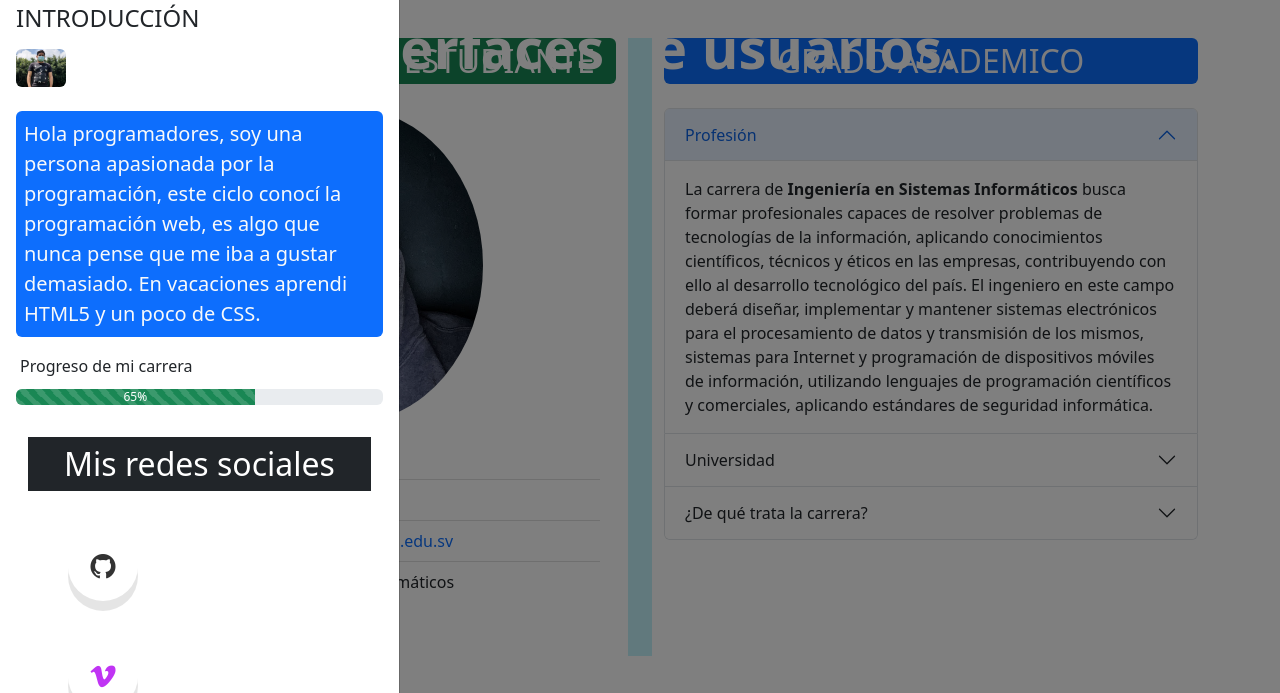
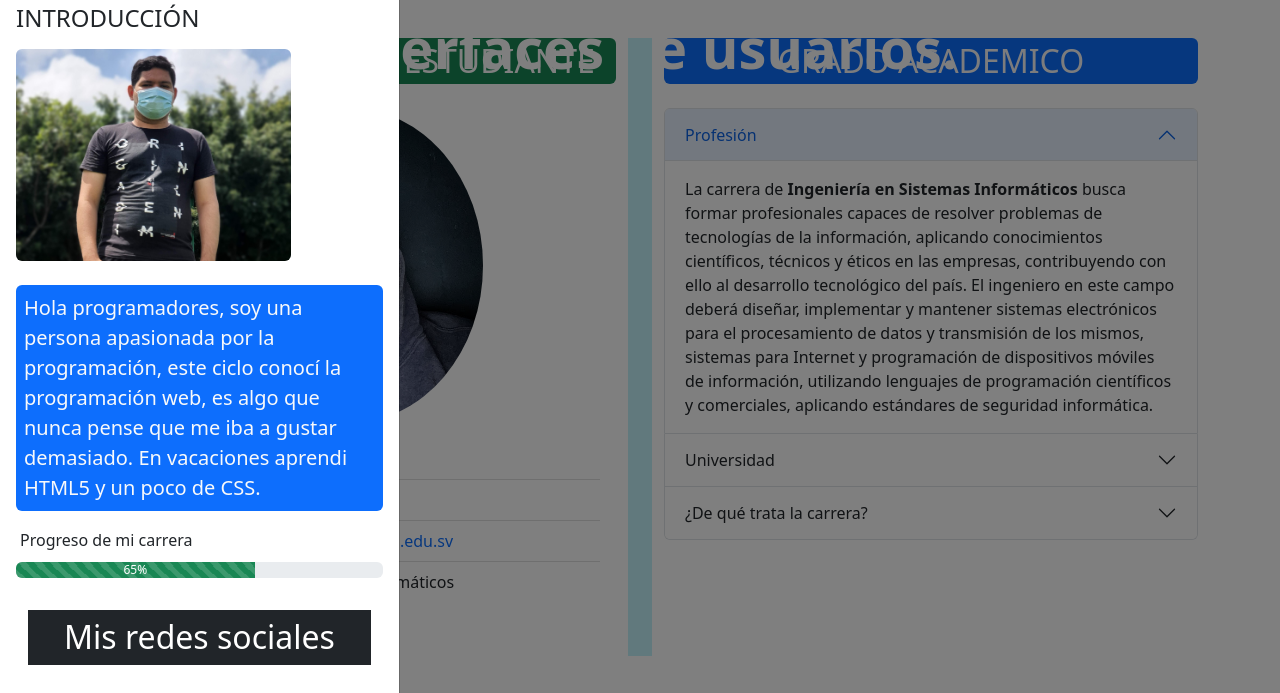
Before and after one commit to mauriciorodriguez4/MauriRod-Page, a plain HTML site: page index.html in a window 1280 px wide. Both pictures are taken after a click on the button "Más de Mauricio". Shown: the part 107-800 px from the top of the page. Drawn offline with nearby package versions, Linux system fonts and the light colour scheme.

Commit message:
Add files via upload

```diff
--- a/index.html
+++ b/index.html
@@ -83,7 +83,7 @@
                 <div class="offcanvas-body">
                   <h4>INTRODUCCIÓN</h4>
                   <!-- imagen mía lateral -->
-                  <img src="imagenes/mauricio.jpg"  class ="mt-2 mb-4 rounded img-fluid " alt="">
+                  <img src="imagenes/mauricio.jpg"  class ="mt-2 mb-4 rounded img-fluid mx-auto w-75" alt="MauriRod">
                   <p class="lead bg-primary text-light rounded p-2">Hola programadores, soy una persona apasionada por la programación, este ciclo conocí la
                     programación web, es algo que nunca pense que me iba a gustar demasiado. En vacaciones aprendi HTML5
                     y un poco de CSS.
```
